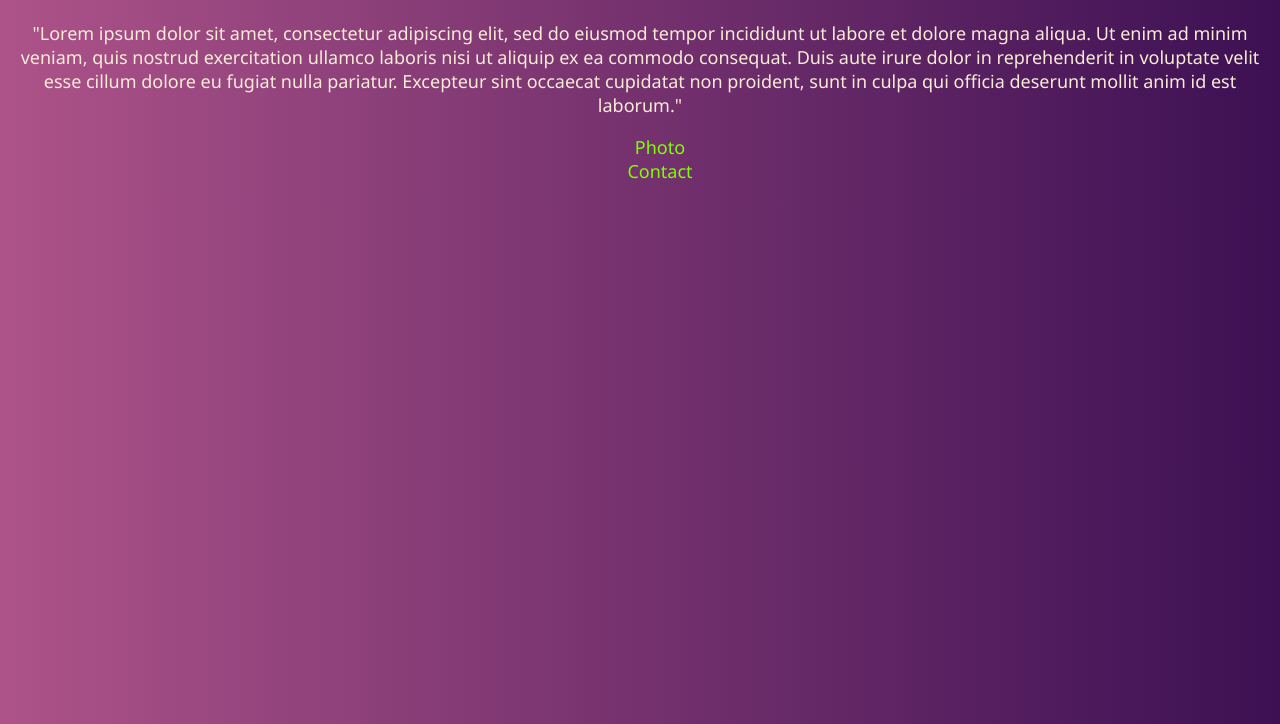
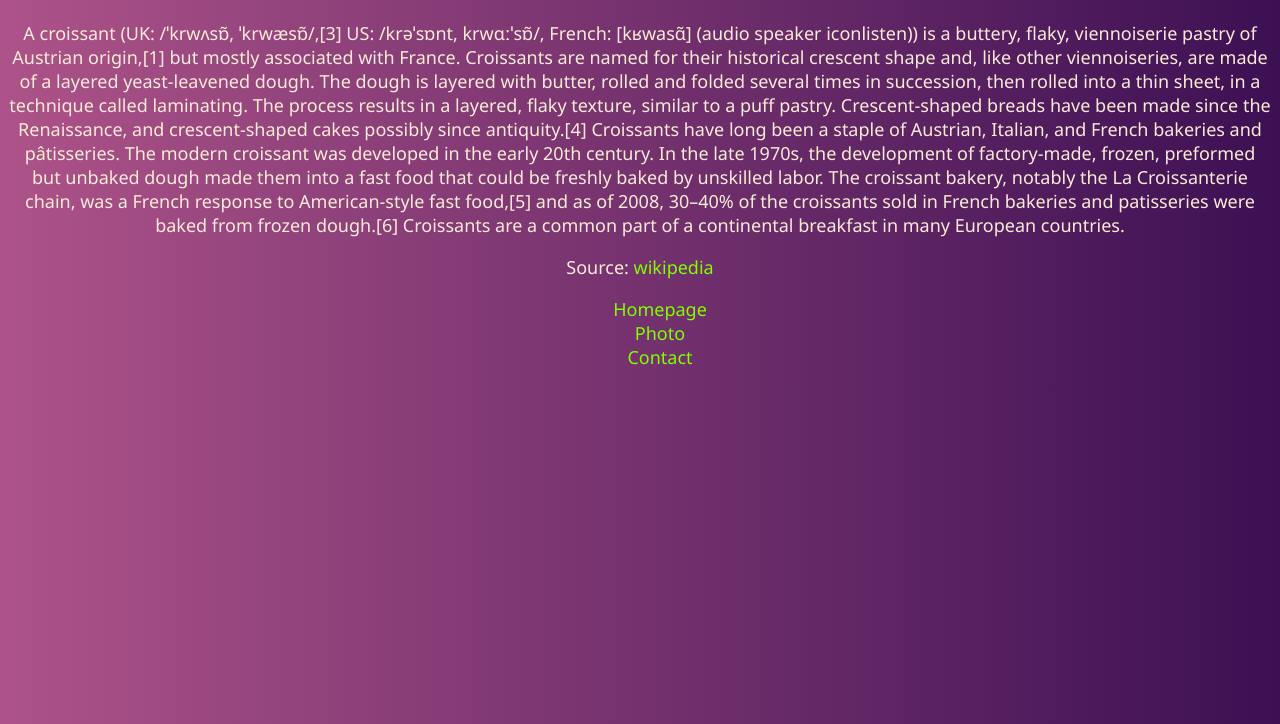
Before and after one commit to ApocalypseAnt/Croissants, a plain HTML site: page index.html in a window 1280 px wide. Shown: the part 76-800 px from the top of the page. Drawn offline with Linux system fonts and the light colour scheme.

Commit message:
Added description of Croissant from Wikipedia

```diff
--- a/index.html
+++ b/index.html
@@ -11,15 +11,31 @@
     <h1>Index</h1>
 
     <p>
-      "Lorem ipsum dolor sit amet, consectetur adipiscing elit, sed do eiusmod
-      tempor incididunt ut labore et dolore magna aliqua. Ut enim ad minim
-      veniam, quis nostrud exercitation ullamco laboris nisi ut aliquip ex ea
-      commodo consequat. Duis aute irure dolor in reprehenderit in voluptate
-      velit esse cillum dolore eu fugiat nulla pariatur. Excepteur sint occaecat
-      cupidatat non proident, sunt in culpa qui officia deserunt mollit anim id
-      est laborum."
+      A croissant (UK: /ˈkrwʌsɒ̃, ˈkrwæsɒ̃/,[3] US: /krəˈsɒnt, krwɑːˈsɒ̃/, French:
+      [kʁwasɑ̃] (audio speaker iconlisten)) is a buttery, flaky, viennoiserie
+      pastry of Austrian origin,[1] but mostly associated with France.
+      Croissants are named for their historical crescent shape and, like other
+      viennoiseries, are made of a layered yeast-leavened dough. The dough is
+      layered with butter, rolled and folded several times in succession, then
+      rolled into a thin sheet, in a technique called laminating. The process
+      results in a layered, flaky texture, similar to a puff pastry.
+      Crescent-shaped breads have been made since the Renaissance, and
+      crescent-shaped cakes possibly since antiquity.[4] Croissants have long
+      been a staple of Austrian, Italian, and French bakeries and pâtisseries.
+      The modern croissant was developed in the early 20th century. In the late
+      1970s, the development of factory-made, frozen, preformed but unbaked
+      dough made them into a fast food that could be freshly baked by unskilled
+      labor. The croissant bakery, notably the La Croissanterie chain, was a
+      French response to American-style fast food,[5] and as of 2008, 30–40% of
+      the croissants sold in French bakeries and patisseries were baked from
+      frozen dough.[6] Croissants are a common part of a continental breakfast
+      in many European countries.
+    </p>
+    <p>
+      Source: <a href="https://en.wikipedia.org/wiki/Croissant">wikipedia</a>
     </p>
     <ul>
+      <li><a href="index.html">Homepage</a></li>
       <li><a href="photo.html">Photo</a></li>
       <li><a href="contact.html">Contact</a></li>
     </ul>
```
Also changed, not shown: contact.html (+2 -1 lines), photo.html (+1 -0 lines).
